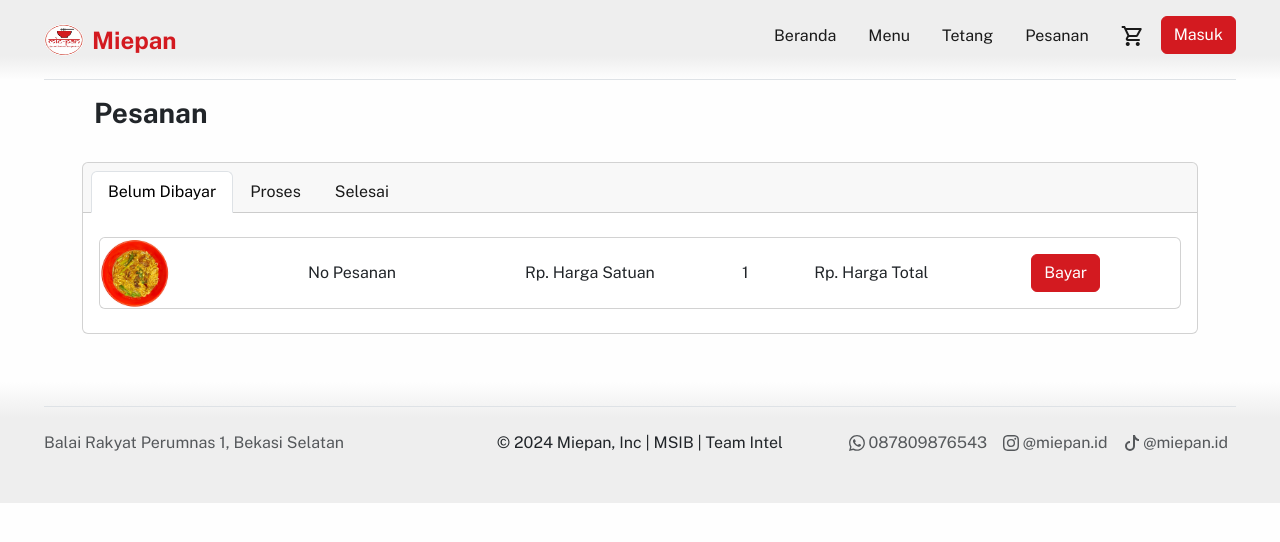
After one commit to ajiangriawan/Miepan, a Flask app: page /pesanan in a window 1280 px wide. The commit adds this page. Shown: the top 542 px of the page. Run offline with Flask 3, Linux system fonts and the light colour scheme.

Commit message:
progress2.2

```diff
--- a/app.py
+++ b/app.py
@@ -37,6 +37,14 @@ def detailMenu():
 def tentang():
     return render_template("tentang.html")
 
+@app.route("/pesanan")
+def pesanan():
+    return render_template("pesanan.html")
+
+@app.route("/bayar")
+def bayar():
+    return render_template("pembayaran.html")
+
 
 if __name__ == "__main__":
     app.run("0.0.0.0", port=5000, debug=True)
--- a/static/assets/css/style.css
+++ b/static/assets/css/style.css
@@ -11,7 +11,7 @@
   --bs-grey-a: #eeeeee;
 }
 
-a {
+.nav-link, a {
   text-decoration: none;
   color: var(--bs-black-a);
 }
@@ -32,7 +32,15 @@ body {
   flex-direction: column;
 }
 
+main {
+  width: 100%;
+  margin-top: 5rem;
+}
+
 header {
+  position: fixed;
+  z-index: 9999;
+  top: 0;
   width: 100%;
   padding: 0 44px 0 44px;
   background: linear-gradient(to bottom, #eeeeee 70%, #fefefe);
@@ -86,6 +94,7 @@ header {
 }
 
 .main-content {
+  padding-top: 5px;
   width: 100%;
   background-color: var(--bs-black-a);
   color: var(--bs-white-a);
@@ -119,7 +128,12 @@ section {
   width: 100%;
 }
 
+#pat-index{
+  margin-top: -1rem;
+}
+
 .pattern {
+
   position: relative;
   background-color: var(--bs-black-a);
   background-image: linear-gradient(
@@ -182,7 +196,6 @@ section {
   margin: 2px;
 }
 
-
 .quantity.buttons_added .minus:hover,
 .quantity.buttons_added .plus:hover {
   background: var(--bs-yellow-a);
@@ -200,7 +213,7 @@ section {
   outline: none;
 }
 
-.card_detail{
+.card_detail {
   border: 0;
   width: 30rem;
 }
@@ -214,16 +227,16 @@ section {
   color: var(--bs-white-a);
 }
 
-.card-kategori:hover{
+.card-kategori:hover {
   color: var(--bs-black-a);
 }
 
-#kategori-img{
+#kategori-img {
   filter: blur();
   border-radius: 150px;
 }
 
-#container-card{
+#container-card {
   justify-content: space-between;
   align-items: center;
 }
@@ -237,6 +250,10 @@ footer {
 }
 
 @media (max-width: 500px) {
+  main{
+    margin-top: 13rem;
+  }
+
   .card_detail {
     width: 18rem;
   }
@@ -250,8 +267,7 @@ footer {
     padding: 0;
   }
 
-  #container-card{
+  #container-card {
     justify-content: center;
   }
-
 }
--- a/static/assets/js/script.js
+++ b/static/assets/js/script.js
@@ -14,6 +14,7 @@ function wcqib_refresh_quantity_increments() {
         .after('<input type="button" value="+" class="plus" />');
   });
 }
+
 String.prototype.getDecimals ||
   (String.prototype.getDecimals = function () {
     var a = this,
@@ -46,3 +47,31 @@ String.prototype.getDecimals ||
         : b > 0 && a.val((b - parseFloat(e)).toFixed(e.getDecimals())),
       a.trigger("change");
   });
+
+
+document.addEventListener('DOMContentLoaded', function () {
+    const navLinks = document.querySelectorAll('.nav-link#pesanan');
+    const cards = document.querySelectorAll('.card[data-status]');
+
+    function filterCards(status) {
+        cards.forEach(card => {
+            card.style.display = card.getAttribute('data-status') === status ? 'block' : 'none';
+        });
+    }
+
+    function handleNavClick(event) {
+        event.preventDefault();
+
+        navLinks.forEach(nav => nav.classList.remove('active'));
+        this.classList.add('active');
+
+        const status = this.getAttribute('data-status');
+        filterCards(status);
+    }
+
+    navLinks.forEach(link => {
+        link.addEventListener('click', handleNavClick);
+    });
+
+    filterCards('belum-dibayar');
+});
--- a/templates/base.html
+++ b/templates/base.html
@@ -31,7 +31,7 @@
                 <li class="nav-item"><a href="/" class="nav-link" aria-current="page">Beranda</a></li>
                 <li class="nav-item"><a href="/menu" class="nav-link">Menu</a></li>
                 <li class="nav-item"><a href="/tentang" class="nav-link">Tetang</a></li>
-                <li class="nav-item"><a href="#" class="nav-link">Riwayat Pemesanan</a></li>
+                <li class="nav-item"><a href="/pesanan" class="nav-link" data-status="belum-dibayar">Pesanan</a></li>
                 <li class="nav-item"><a href="#" class="nav-link">
                         <span class="material-symbols-outlined">
                             shopping_cart
@@ -40,11 +40,12 @@
             </ul>
         </div>
     </header>
+    <main>
 
-    {% block content %}
+        {% block content %}
 
-    {% endblock %}
-
+        {% endblock %}
+    </main>
 
     <footer>
         <div class="d-flex flex-wrap justify-content-between align-items-center py-3 my-4 border-top">
--- /dev/null
+++ b/templates/pesanan.html
@@ -0,0 +1,101 @@
+{% extends 'base.html' %}
+
+{% block title %}
+Dashboard
+{% endblock %}
+
+{% block content%}
+
+<!-- ======= Main Content ======= -->
+<div class="container text-center mt-3 mb-5">
+    <div class="container text-start">
+        <h3>Pesanan</h3>
+        <br>
+    </div>
+    <div class="card text-center">
+        <div class="card-header">
+            <ul class="nav nav-tabs card-header-tabs">
+                <li class="nav-item">
+                    <a class="nav-link active" aria-current="true" href="#" data-status="belum-dibayar" id="pesanan">Belum Dibayar</a>
+                </li>
+                <li class="nav-item">
+                    <a class="nav-link" href="#" data-status="proses" id="pesanan">Proses</a>
+                </li>
+                <li class="nav-item">
+                    <a class="nav-link" href="#" data-status="selesai" id="pesanan">Selesai</a>
+                </li>
+            </ul>
+        </div>
+        <div class="card-body">
+            <div class="text-start mt-2 mb-2 d-flex flex-wrap flex-row grid gap-3" id="container-card">
+                <div class="card" style="width: 100%;" data-status="belum-dibayar">
+                    <div class="row g-0 align-items-center justify-content-center">
+                        <div class="col-md-2">
+                            <img src="../static/assets/img/k.jpg" class="img-fluid rounded-start" alt="..." style="max-width: 70px;">
+                        </div>
+                        <div class="col-md-10">
+                            <div class="card-body">
+                                <div class="container text-center">
+                                    <div class="row align-items-center justify-content-center text-start">
+                                        <div class="col-md-3">No Pesanan</div>
+                                        <div class="col-md-3">Rp. Harga Satuan</div>
+                                        <div class="col-md-1">1</div>
+                                        <div class="col-md-3">Rp. Harga Total</div>
+                                        <div class="col-md-2">
+                                            <a href="/bayar" class="btn btn-primary">Bayar</a>
+                                        </div>
+                                    </div>
+                                </div>
+                            </div>
+                        </div>
+                    </div>
+                </div>
+                <div class="card" style="width: 100%;" data-status="proses">
+                    <div class="row g-0 align-items-center justify-content-center">
+                        <div class="col-md-2">
+                            <img src="../static/assets/img/k.jpg" class="img-fluid rounded-start" alt="..." style="max-width: 70px;">
+                        </div>
+                        <div class="col-md-10">
+                            <div class="card-body">
+                                <div class="container text-center">
+                                    <div class="row align-items-center justify-content-center text-start">
+                                        <div class="col-md-3">No Pesanan</div>
+                                        <div class="col-md-3">Rp. Harga Satuan</div>
+                                        <div class="col-md-1">1</div>
+                                        <div class="col-md-3">Rp. Harga Total</div>
+                                        <div class="col-md-2"><i>Proses</i></div>
+                                    </div>
+                                </div>
+                            </div>
+                        </div>
+                    </div>
+                </div>
+                <div class="card" style="width: 100%;" data-status="selesai">
+                    <div class="row g-0 align-items-center justify-content-center">
+                        <div class="col-md-2">
+                            <img src="../static/assets/img/k.jpg" class="img-fluid rounded-start" alt="..." style="max-width: 70px;">
+                        </div>
+                        <div class="col-md-10">
+                            <div class="card-body">
+                                <div class="container text-center">
+                                    <div class="row align-items-center justify-content-center text-start">
+                                        <div class="col-md-3">No Pesanan</div>
+                                        <div class="col-md-3">Rp. Harga Satuan</div>
+                                        <div class="col-md-1">1</div>
+                                        <div class="col-md-3">Rp. Harga Total</div>
+                                        <div class="col-md-2"><i>Selesai</i></div>
+                                    </div>
+                                </div>
+                            </div>
+                        </div>
+                    </div>
+                </div>
+
+            </div>
+        </div>
+    </div>
+
+</div>
+<!-- ======= End of Main Content ======= -->
+
+{% endblock %}
```
Also changed, not shown: templates/index.html (+11 -10 lines), templates/menu.html (+8 -5 lines), templates/pembayaran.html (added, +44 -0 lines), static/assets/img/barcode.png (added).
